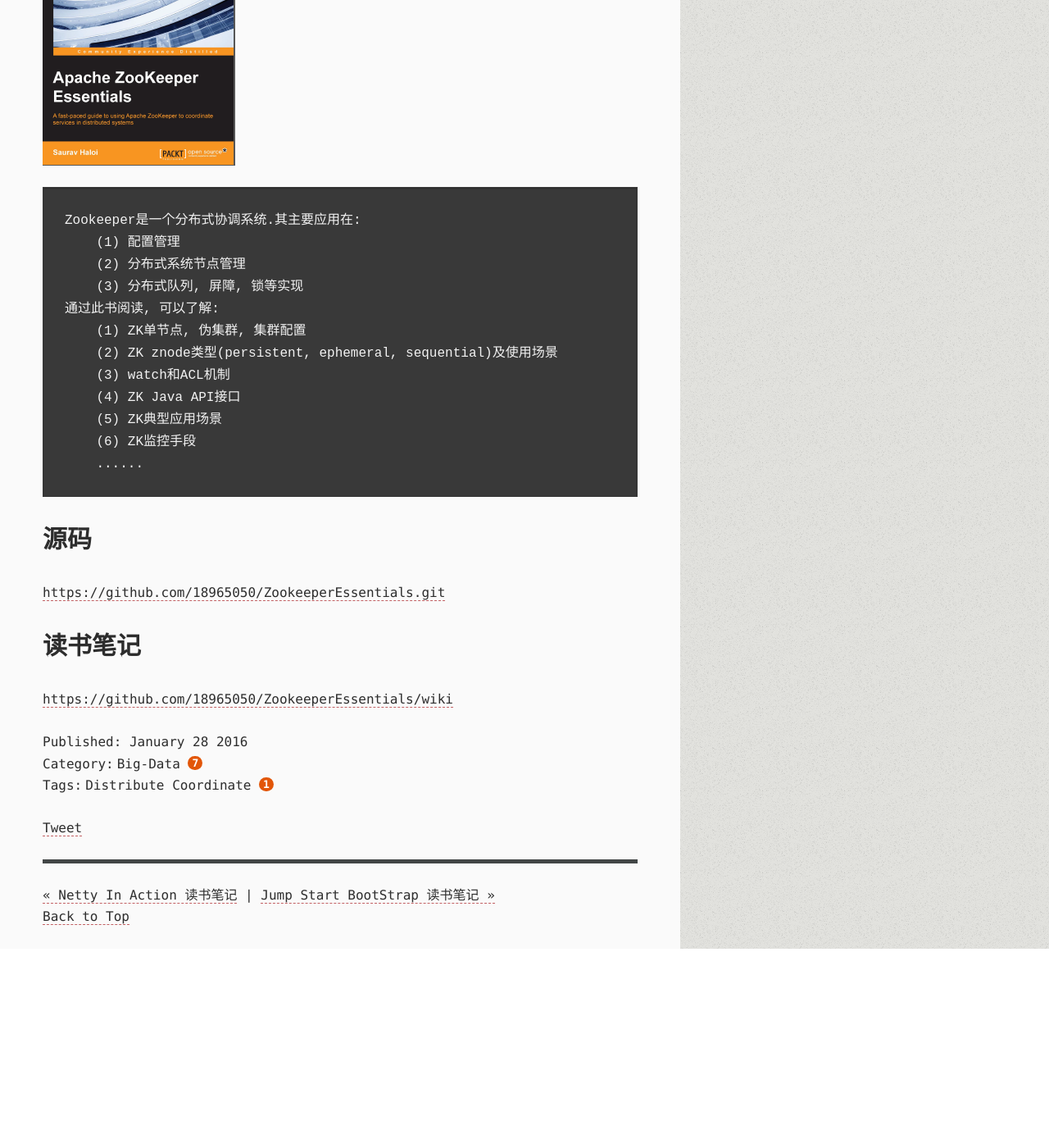
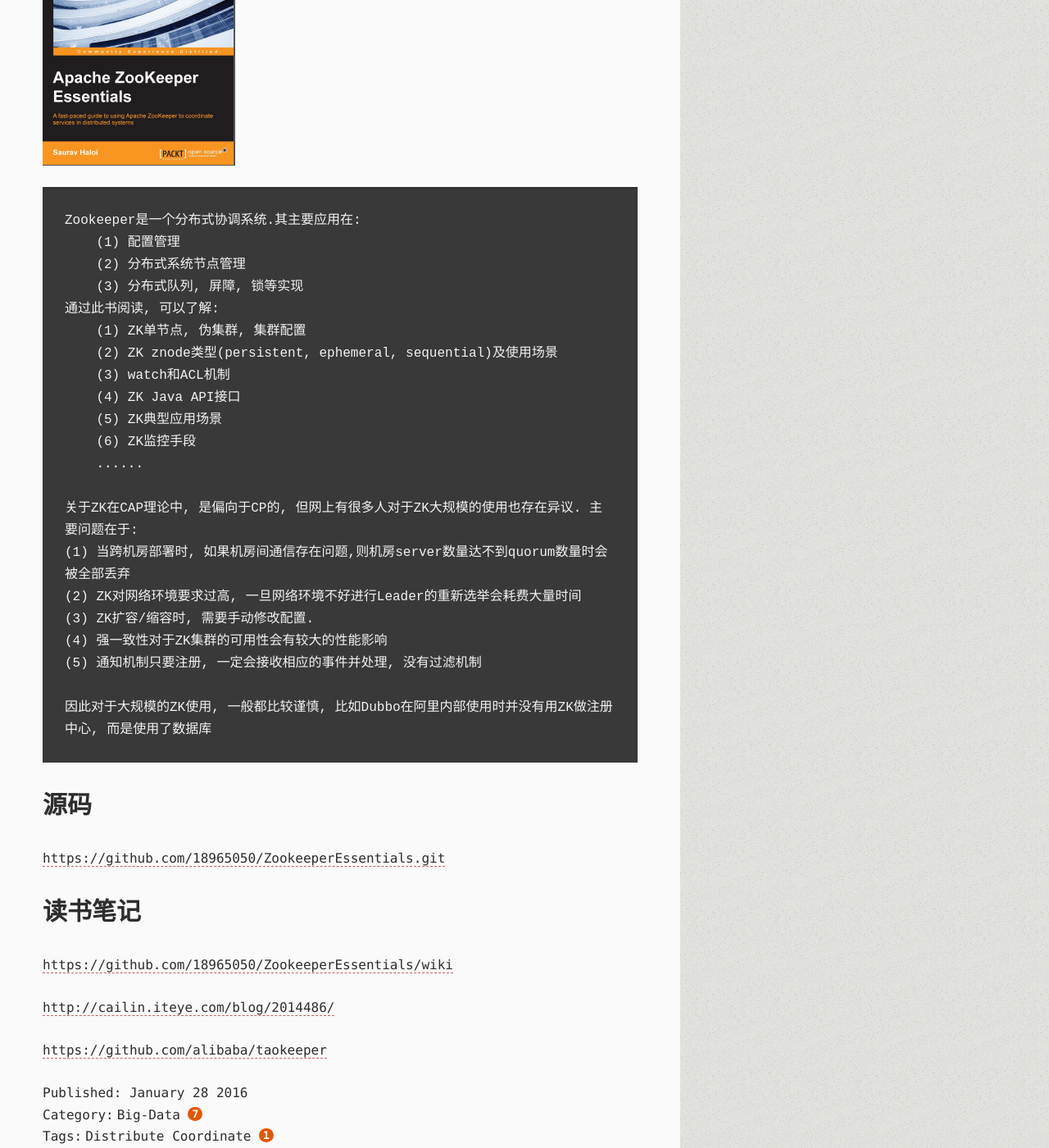
Before and after one commit to 18965050/18965050.github.io, a Jekyll site: the page built from _posts/2016-01-28-apachezookeeperessentials.md, in a window 1280 px wide and 1400 px high, scrolled down 283 px. Shown: the whole window at 82% size. Built offline with Jekyll 4.4.1, drawn with Linux system fonts in a browser that asks for light colours; comment, search, counter and statistics services are not loaded; before the commit the page ends 1440 px from its top, so only the background shows below that.

Commit message:
文档修改

```diff
--- a/_posts/2016-01-28-apachezookeeperessentials.md
+++ b/_posts/2016-01-28-apachezookeeperessentials.md
@@ -23,9 +23,22 @@
         (6) ZK监控手段
         ......
 
+    关于ZK在CAP理论中, 是偏向于CP的, 但网上有很多人对于ZK大规模的使用也存在异议. 主要问题在于:
+    (1) 当跨机房部署时, 如果机房间通信存在问题,则机房server数量达不到quorum数量时会被全部丢弃
+    (2) ZK对网络环境要求过高, 一旦网络环境不好进行Leader的重新选举会耗费大量时间
+    (3) ZK扩容/缩容时, 需要手动修改配置.
+    (4) 强一致性对于ZK集群的可用性会有较大的性能影响
+    (5) 通知机制只要注册, 一定会接收相应的事件并处理, 没有过滤机制
+
+    因此对于大规模的ZK使用, 一般都比较谨慎, 比如Dubbo在阿里内部使用时并没有用ZK做注册中心, 而是使用了数据库
+
 ## 源码
 [https://github.com/18965050/ZookeeperEssentials.git](https://github.com/18965050/ZookeeperEssentials.git "ApacheZookeeperEssentials源码")
 
 
 ## 读书笔记
 [https://github.com/18965050/ZookeeperEssentials/wiki](https://github.com/18965050/ZookeeperEssentials/wiki "ApacheZookeeperEssentials读书笔记")
+
+[http://cailin.iteye.com/blog/2014486/](http://cailin.iteye.com/blog/2014486/ "zookeeper原理")
+
+[https://github.com/alibaba/taokeeper](https://github.com/alibaba/taokeeper "TAOKeeper(zookeeper的监控报表系统)")
```
